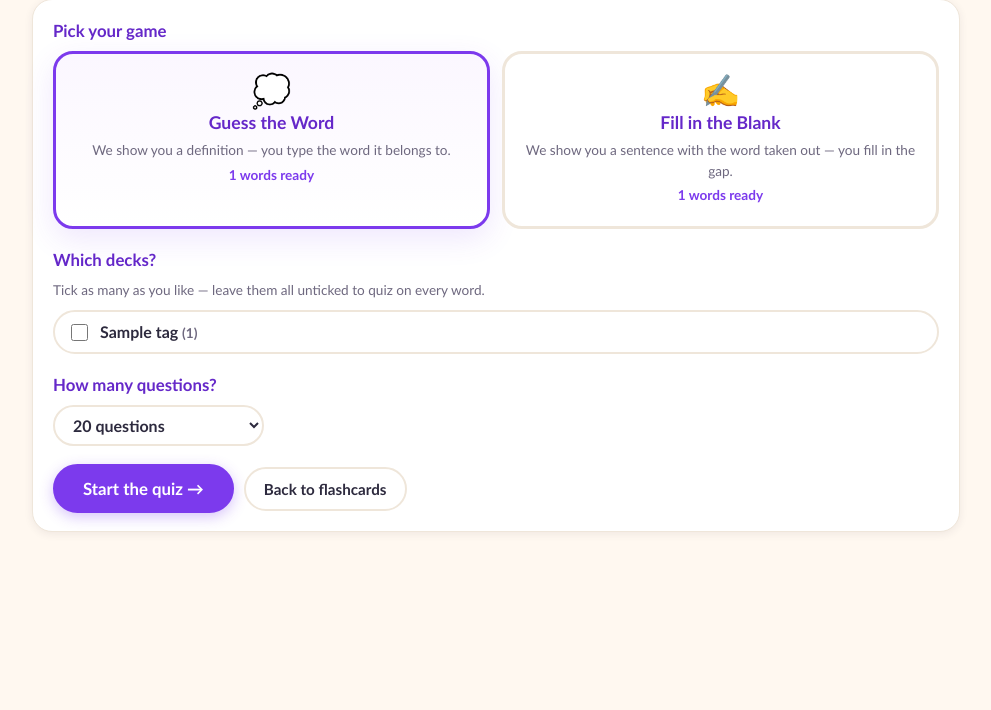
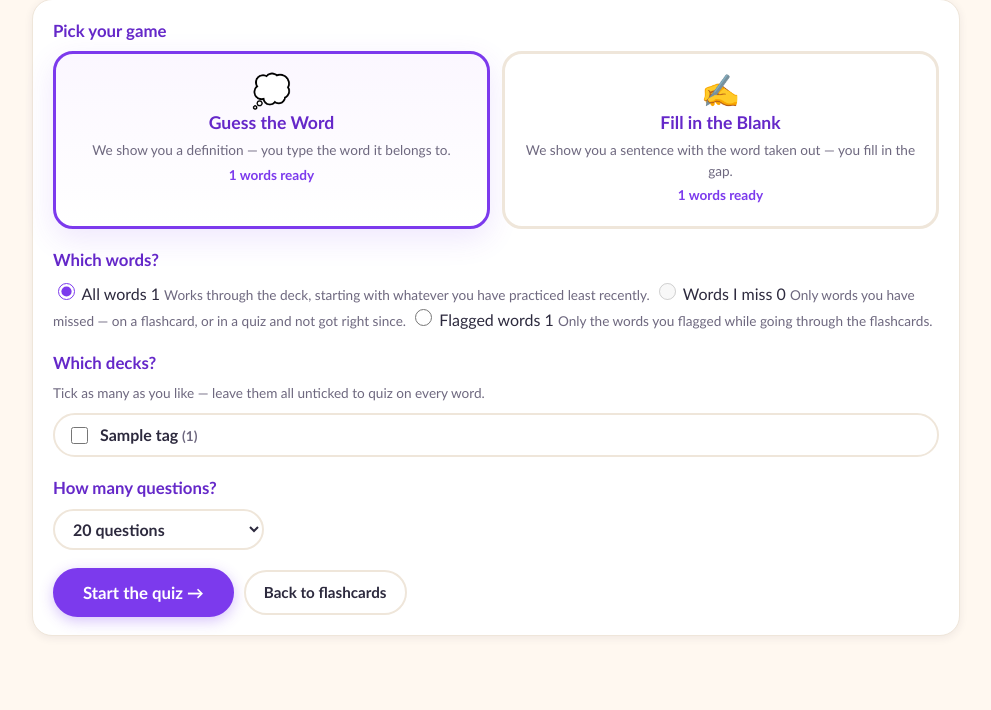
Before and after one commit to FriendlyNeighborhoodHacker/vocab.lillyrosenthal.org, a PHP site: page /quiz/index.php in a window 1280 px wide. Shown: the part 219-929 px from the top of the page, without its empty margins (144-1135 px from the left). Before the commit the page ends 751 px from the top, so only its background shows below. Run offline with PHP 8.4, Linux system fonts and the light colour scheme; the visitor is signed in with stand-in values (Sample User, id 1); data comes from the database, SQL or seed files in the repository; tables that the repository leaves empty hold one stand-in row (values such as "Sample post"); a stand-in replaces the project's code that opens the database connection; some libraries are stand-ins or nearby versions.

Commit message:
bias toward new words and words you missed

```diff
--- a/www/lib/QuizManagement.php
+++ b/www/lib/QuizManagement.php
@@ -27,6 +27,14 @@ class QuizManagement {
     public const RESULT_CLOSE = 'close';         // the word, one typo off
     public const RESULT_SYNONYM = 'synonym';     // a synonym we list for the word
     public const RESULT_INCORRECT = 'incorrect';
+
+    // Which words a round draws from. SOURCE_MISSES deliberately spans both
+    // halves of the app — a word you fumbled on a flashcard and a word you
+    // mistyped in a quiz are the same kind of weak spot — so its count won't
+    // match the flashcards' "Misses" tab exactly.
+    public const SOURCE_ALL = 'all';
+    public const SOURCE_MISSES = 'misses';
+    public const SOURCE_FLAGGED = 'flagged';
 
     public const POINTS_CORRECT = 10;
     public const POINTS_CLOSE = 8;
@@ -60,38 +68,59 @@ class QuizManagement {
         return $mode === self::MODE_FILL_BLANK ? 'Fill in the Blank' : 'Guess the Word';
     }
 
+    public static function isValidSource(string $source): bool {
+        return in_array($source, [self::SOURCE_ALL, self::SOURCE_MISSES, self::SOURCE_FLAGGED], true);
+    }
+
+    private static function assertValidSource(string $source): void {
+        if (!self::isValidSource($source)) {
+            throw new InvalidArgumentException('Unknown quiz word pool: ' . $source);
+        }
+    }
+
     // ===== Building a round =====
 
     /**
-     * A shuffled round of questions drawn from the chosen decks (an empty
-     * $tagIds means every word; several tag ids means the union of those decks).
-     * $limit caps the round — null takes everything available.
+     * A round of questions drawn from the chosen decks (an empty $tagIds means
+     * every word; several tag ids means the union of those decks) and the chosen
+     * pool of words — see the SOURCE_* constants. $limit caps the round; null
+     * takes everything available.
+     *
+     * Rounds are dealt least-recently-practiced first, so a second round moves
+     * on to words the first one didn't ask rather than sampling the deck afresh
+     * and leaving a long tail of words that never come up. Once the pool has
+     * been worked through, it comes back round in the same oldest-first order.
+     * The questions chosen are then shuffled so the round isn't asked in a
+     * predictable sequence.
      *
      * Each question is [word_id, prompt, hint, letters, first_letter]. The answer
      * itself is deliberately absent: the client posts what was typed to
      * recordAnswer() and the server decides.
      */
-    public static function buildQuizRound(string $mode, array $tagIds = [], ?int $limit = null): array {
-        $questions = self::availableQuestions($mode, $tagIds);
-        shuffle($questions);
+    public static function buildQuizRound(int $userId, string $mode, array $tagIds = [], string $source = self::SOURCE_ALL, ?int $limit = null): array {
+        $questions = self::availableQuestions($userId, $mode, $tagIds, $source);
         if ($limit !== null && $limit > 0 && count($questions) > $limit) {
             $questions = array_slice($questions, 0, $limit);
         }
+        shuffle($questions);
         return $questions;
     }
 
-    // How many questions the chosen decks can actually produce. Lower than the
-    // word count in Fill in the Blank, where words without a usable example
-    // sentence can't be asked at all.
-    public static function countAvailableQuestions(string $mode, array $tagIds = []): int {
-        return count(self::availableQuestions($mode, $tagIds));
+    // How many questions this pool can actually produce. Lower than the word
+    // count in Fill in the Blank, where words without a usable example sentence
+    // can't be asked at all.
+    public static function countAvailableQuestions(int $userId, string $mode, array $tagIds = [], string $source = self::SOURCE_ALL): int {
+        return count(self::availableQuestions($userId, $mode, $tagIds, $source));
     }
 
-    private static function availableQuestions(string $mode, array $tagIds): array {
+    // Every askable question in the pool, already in least-recently-practiced
+    // order.
+    private static function availableQuestions(int $userId, string $mode, array $tagIds, string $source): array {
         self::assertValidMode($mode);
+        self::assertValidSource($source);
 
         $questions = [];
-        foreach (self::fetchWordsForDecks($tagIds, $mode) as $row) {
+        foreach (self::fetchCandidateWords($userId, $mode, $tagIds, $source) as $row) {
             $question = self::buildQuestionForWord($row, $mode);
             if ($question !== null) {
                 $questions[] = $question;
@@ -100,22 +129,60 @@ class QuizManagement {
         return $questions;
     }
 
-    // Candidate words for a round: the union of the given decks (all words when
-    // no decks are named), pre-filtered to those the mode could possibly use.
-    private static function fetchWordsForDecks(array $tagIds, string $mode): array {
+    /**
+     * Candidate words for a round, oldest-practiced first: words never quizzed
+     * lead, then the longest-ago ones, with ties (same-second answers, and the
+     * whole never-quizzed group on day one) broken at random so rounds don't
+     * open with the same words every time.
+     *
+     * The quiz_attempts summary joined here does double duty — it supplies both
+     * that ordering and the "words I miss" test.
+     */
+    private static function fetchCandidateWords(int $userId, string $mode, array $tagIds, string $source): array {
         $tagIds = array_values(array_unique(array_filter(array_map('intval', $tagIds), fn($id) => $id > 0)));
 
-        $sql = 'SELECT DISTINCT w.id, w.word, w.definition, w.sentences, w.synonyms FROM words w';
-        $params = [];
+        // Two placeholders for one value: PDO's native prepares can't reuse a
+        // named parameter across the query.
+        $params = [':uid_state' => $userId, ':uid_quiz' => $userId];
+
+        $sql = "SELECT w.id, w.word, w.definition, w.sentences, w.synonyms
+                FROM words w
+                LEFT JOIN user_word_state s ON s.word_id = w.id AND s.user_id = :uid_state
+                LEFT JOIN (
+                    SELECT word_id,
+                           MAX(created_at) AS last_quizzed,
+                           MAX(CASE WHEN points_awarded > 0 THEN created_at END) AS last_right,
+                           MAX(CASE WHEN points_awarded = 0 THEN created_at END) AS last_wrong
+                    FROM quiz_attempts
+                    WHERE user_id = :uid_quiz
+                    GROUP BY word_id
+                ) qa ON qa.word_id = w.id
+                WHERE 1 = 1";
+
+        // A subquery rather than a join, so a word in two chosen decks stays one row.
         if ($tagIds) {
-            $placeholders = implode(',', array_fill(0, count($tagIds), '?'));
-            $sql .= ' INNER JOIN word_tags wt ON wt.word_id = w.id AND wt.tag_id IN (' . $placeholders . ')';
-            $params = $tagIds;
+            $names = [];
+            foreach ($tagIds as $i => $tagId) {
+                $names[] = ':tag' . $i;
+                $params[':tag' . $i] = $tagId;
+            }
+            $sql .= ' AND w.id IN (SELECT word_id FROM word_tags WHERE tag_id IN (' . implode(',', $names) . '))';
         }
+
         if ($mode === self::MODE_FILL_BLANK) {
-            $sql .= " WHERE w.sentences IS NOT NULL AND w.sentences <> ''";
+            $sql .= " AND w.sentences IS NOT NULL AND w.sentences <> ''";
         }
-        $sql .= ' ORDER BY w.sort_order, w.id';
+
+        if ($source === self::SOURCE_FLAGGED) {
+            $sql .= ' AND s.is_flagged = 1';
+        } elseif ($source === self::SOURCE_MISSES) {
+            // Missed on a flashcard, or missed in a quiz and not since gotten right.
+            $sql .= " AND (s.last_mark = 'needs_review'
+                           OR (qa.last_wrong IS NOT NULL
+                               AND (qa.last_right IS NULL OR qa.last_wrong > qa.last_right)))";
+        }
+
+        $sql .= ' ORDER BY (qa.last_quizzed IS NULL) DESC, qa.last_quizzed ASC, RAND()';
 
         $st = self::pdo()->prepare($sql);
         $st->execute($params);
--- a/www/quiz/index.php
+++ b/www/quiz/index.php
@@ -11,12 +11,21 @@ $me = current_user();
 $stats = QuizManagement::getQuizStatsForUser((int)$me['id']);
 $allTags = WordManagement::listAllTags();
 
-// Some words can't be asked in every mode — Fill in the Blank needs an example
-// sentence that actually uses the word — so show what each mode has ready.
-$readyByMode = [
-    QuizManagement::MODE_GUESS_WORD => QuizManagement::countAvailableQuestions(QuizManagement::MODE_GUESS_WORD),
-    QuizManagement::MODE_FILL_BLANK => QuizManagement::countAvailableQuestions(QuizManagement::MODE_FILL_BLANK),
-];
+$userId = (int)$me['id'];
+
+// How many questions each mode and word pool can produce. Counted across every
+// deck: narrowing to particular decks only ever shrinks these, and play.php
+// says so plainly if a round comes back empty. Both modes are counted so the
+// numbers can follow the mode the user picks without a round trip — Fill in the
+// Blank has a smaller pool, since it needs an example sentence using the word.
+$readyByMode = [];
+$readyBySource = [];
+foreach ([QuizManagement::MODE_GUESS_WORD, QuizManagement::MODE_FILL_BLANK] as $mode) {
+    foreach ([QuizManagement::SOURCE_ALL, QuizManagement::SOURCE_MISSES, QuizManagement::SOURCE_FLAGGED] as $source) {
+        $readyBySource[$mode][$source] = QuizManagement::countAvailableQuestions($userId, $mode, [], $source);
+    }
+    $readyByMode[$mode] = $readyBySource[$mode][QuizManagement::SOURCE_ALL];
+}
 
 // Pre-select whatever the user played last time (play.php links back here with
 // its settings) so a second round is one click away.
@@ -24,8 +33,27 @@ $selectedMode = (string)($_GET['mode'] ?? QuizManagement::MODE_GUESS_WORD);
 if (!QuizManagement::isValidMode($selectedMode)) {
     $selectedMode = QuizManagement::MODE_GUESS_WORD;
 }
+$selectedSource = (string)($_GET['source'] ?? QuizManagement::SOURCE_ALL);
+if (!QuizManagement::isValidSource($selectedSource)) {
+    $selectedSource = QuizManagement::SOURCE_ALL;
+}
 $selectedTagIds = array_map('intval', (array)($_GET['tags'] ?? []));
 $selectedCount = (int)($_GET['count'] ?? 20);
+
+$sourceCards = [
+    QuizManagement::SOURCE_ALL => [
+        'name' => 'All words',
+        'blurb' => 'Works through the deck, starting with whatever you have practiced least recently.',
+    ],
+    QuizManagement::SOURCE_MISSES => [
+        'name' => 'Words I miss',
+        'blurb' => 'Only words you have missed — on a flashcard, or in a quiz and not got right since.',
+    ],
+    QuizManagement::SOURCE_FLAGGED => [
+        'name' => 'Flagged words',
+        'blurb' => 'Only the words you flagged while going through the flashcards.',
+    ],
+];
 
 $modeCards = [
     QuizManagement::MODE_GUESS_WORD => [
@@ -85,6 +113,23 @@ header_html('Quiz');
     <?php endif; ?>
   </fieldset>
 
+  <fieldset class="quiz-fieldset">
+    <legend>Which words?</legend>
+    <div class="quiz-source-picks">
+      <?php foreach ($sourceCards as $source => $card): ?>
+        <label class="quiz-source-pick" data-source="<?=h($source)?>">
+          <input type="radio" name="source" value="<?=h($source)?>" <?= $selectedSource === $source ? 'checked' : '' ?>>
+          <span class="quiz-source-body">
+            <span class="quiz-source-name"><?=h($card['name'])?>
+              <span class="quiz-source-count"><?= number_format($readyBySource[$selectedMode][$source]) ?></span>
+            </span>
+            <span class="quiz-source-blurb small"><?=h($card['blurb'])?></span>
+          </span>
+        </label>
+      <?php endforeach; ?>
+    </div>
+  </fieldset>
+
   <?php if (!empty($allTags)): ?>
     <fieldset class="quiz-fieldset">
       <legend>Which decks?</legend>
@@ -118,6 +163,13 @@ header_html('Quiz');
   </div>
 </form>
 
+<script>
+  // How many questions each mode/pool pair has, so the counts beside "Which
+  // words?" follow the game the user picks.
+  const READY_BY_SOURCE = <?= json_encode($readyBySource) ?>;
+</script>
+<?= ApplicationUI::jsScript('/quiz/quiz_setup.js') ?>
+
 <?php endif; ?>
 
 <?php footer_html(); ?>
```
Also changed, not shown: www/quiz/play.php (+14 -2 lines), www/quiz/quiz_setup.js (added, +52 -0 lines).
